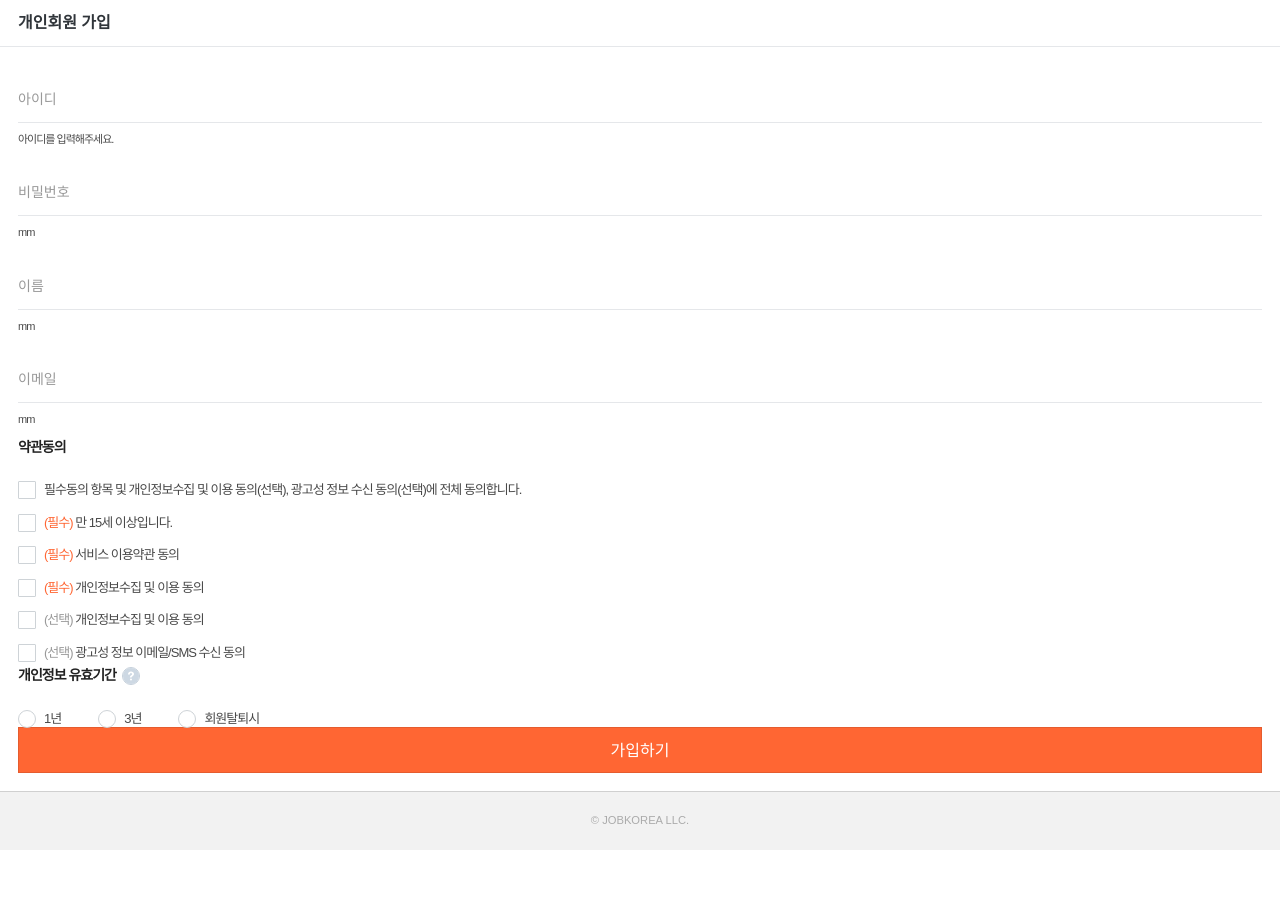
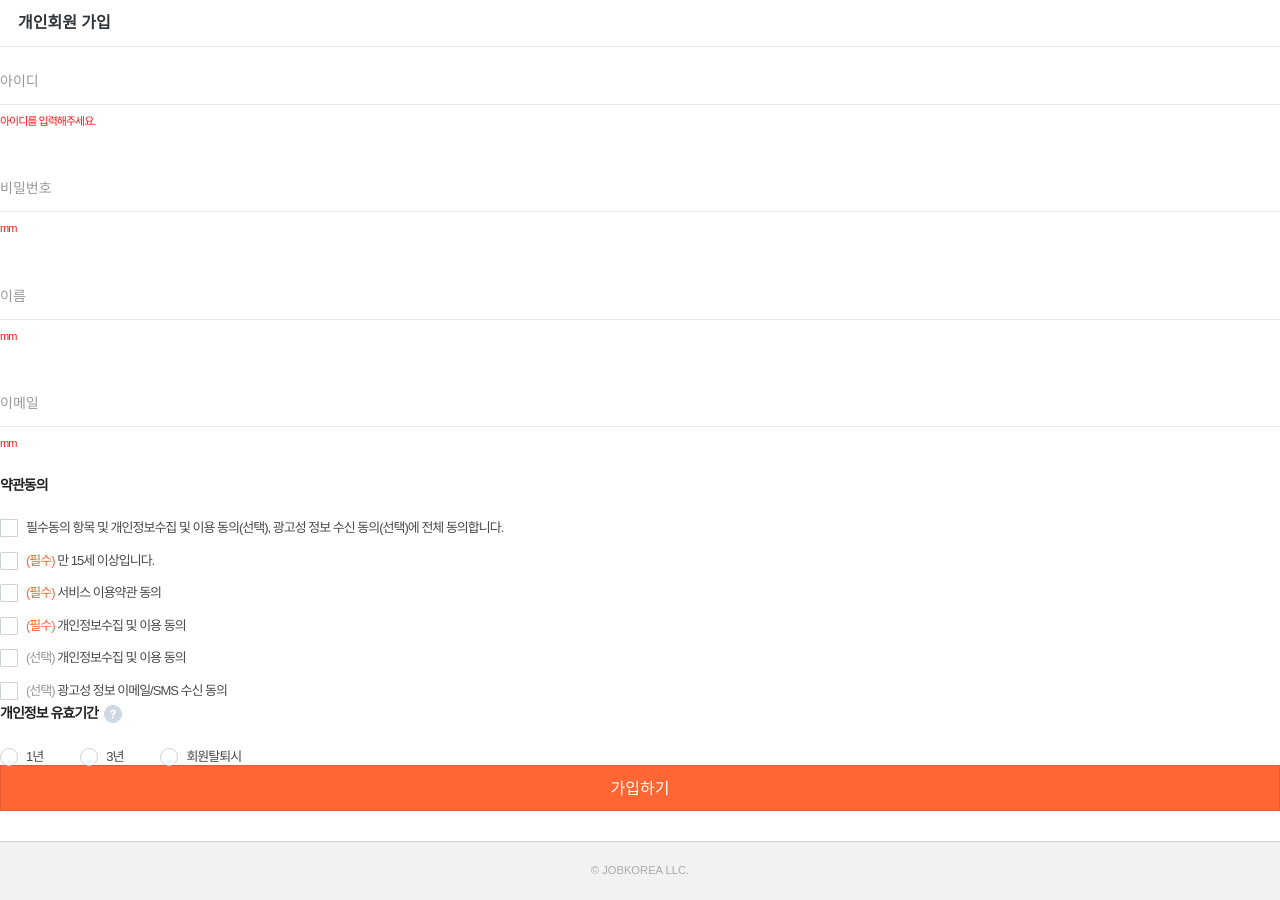
Before and after one commit to jin-2/signUp, a Next.js app: page / in a window 1280 px wide. Before the commit the page ends 850 px from the top, so only its background shows below. Built offline with nearby package versions, Linux system fonts and the light colour scheme.

Commit message:
컴퍼넌트 추가

```diff
--- a/components/Input/index.tsx
+++ b/components/Input/index.tsx
@@ -1,4 +1,5 @@
 import styled from "styled-components";
+import { changeEventType } from "types/common";
 
 interface InputProps {
   name: string;
@@ -6,6 +7,8 @@ interface InputProps {
   label: string;
   message: string;
   maxlength: number;
+  value: string;
+  handleChange: changeEventType;
   required?: boolean;
 }
 
@@ -15,6 +18,8 @@ export default function Input({
   label,
   message,
   maxlength,
+  value,
+  handleChange,
   required = true
 }: InputProps) {
   return (
@@ -26,6 +31,9 @@ export default function Input({
           className="input"
           maxLength={maxlength}
           required={required}
+          value={value}
+          onChange={handleChange}
+          autoComplete="off"
         />
         <span className="label-text">{label}</span>
       </label>
@@ -35,6 +43,8 @@ export default function Input({
 }
 
 const InputEl = styled.div`
+  margin-bottom: 14px;
+
   .label {
     position: relative;
     display: block;
@@ -63,7 +73,8 @@ const InputEl = styled.div`
     }
 
     &:valid + .label-text,
-    &:focus + .label-text {
+    &:focus + .label-text,
+    &:not([value=""]) + .label-text {
       top: -28px;
       font-size: 11px;
     }
@@ -73,6 +84,7 @@ const InputEl = styled.div`
     padding: 8px 0 10px;
     font-size: 11px;
     letter-spacing: -1px;
+    color: ${({ theme }) => theme.colors.red};
   }
 
   .invalid {
--- a/components/Layout/index.tsx
+++ b/components/Layout/index.tsx
@@ -11,7 +11,7 @@ export default function Layout({ children }: LayoutProps) {
         <h1>개인회원 가입</h1>
       </HeaderEl>
 
-      <LayoutEl>{children}</LayoutEl>
+      <main>{children}</main>
 
       <FooterEl>
         <p>© JOBKOREA LLC.</p>
@@ -19,10 +19,6 @@ export default function Layout({ children }: LayoutProps) {
     </div>
   );
 }
-
-const LayoutEl = styled.main`
-  padding: 18px;
-`;
 
 const HeaderEl = styled.header`
   padding: 14px 18px;
@@ -33,6 +29,7 @@ const HeaderEl = styled.header`
 `;
 
 const FooterEl = styled.footer`
+  margin-top: 30px;
   padding: 20px 5px;
   border-top: 1px solid #d0d0d0;
   background-color: #f2f2f2;
```
Also changed, not shown: components/Divider/index.tsx (added, +22 -0 lines), components/Inner/index.tsx (added, +19 -0 lines).
